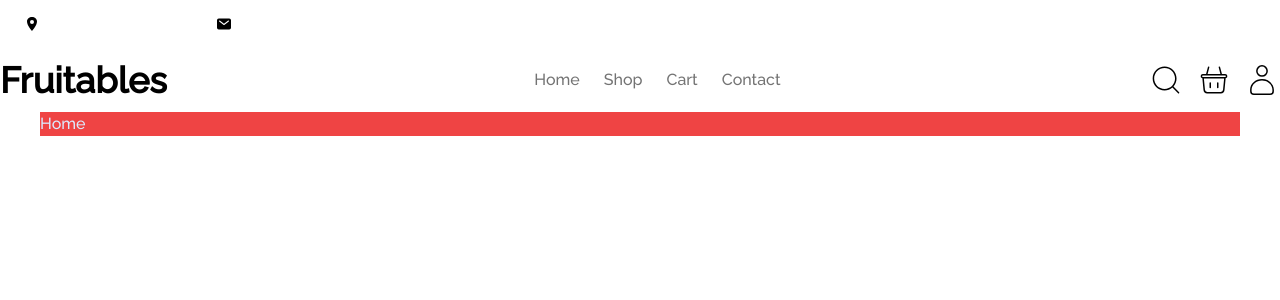
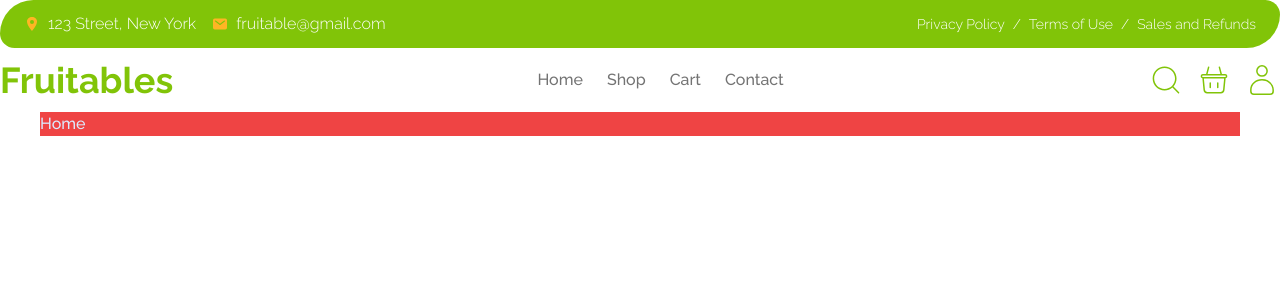
Before and after one commit to dosepehr/fruitables, a Next.js app: page / in a window 1280 px wide. Shown: the top 300 px of the page. Built offline with nearby package versions, Linux system fonts and the light colour scheme.

Commit message:
modify tailwind.config

```diff
--- a/tailwind.config.ts
+++ b/tailwind.config.ts
@@ -1,20 +1,30 @@
-import type { Config } from 'tailwindcss'
+import type { Config } from "tailwindcss";
 
 const config: Config = {
   content: [
-    './src/pages/**/*.{js,ts,jsx,tsx,mdx}',
-    './src/components/**/*.{js,ts,jsx,tsx,mdx}',
-    './src/app/**/*.{js,ts,jsx,tsx,mdx}',
+    "./src/pages/**/*.{js,ts,jsx,tsx,mdx}",
+    "./src/components/**/*.{js,ts,jsx,tsx,mdx}",
+    "./src/app/**/*.{js,ts,jsx,tsx,mdx}",
   ],
   theme: {
     extend: {
-      backgroundImage: {
-        'gradient-radial': 'radial-gradient(var(--tw-gradient-stops))',
-        'gradient-conic':
-          'conic-gradient(from 180deg at 50% 50%, var(--tw-gradient-stops))',
+      screens: {
+        sm: { min: "500px" },
+        md: { min: "768px" },
+        lg: { min: "900px" },
+        xl: { min: "1200px" },
+      },
+      fontFamily: {
+        ralewayRegular: "Raleway-regular",
+        ralewayLight: "Raleway-light",
+        ralewayBold: "Raleway-bold",
+      },
+      colors: {
+        lightGreen: "#81C408",
+        mainYellow: "#FFb524",
       },
     },
   },
   plugins: [],
-}
-export default config
+};
+export default config;
```
